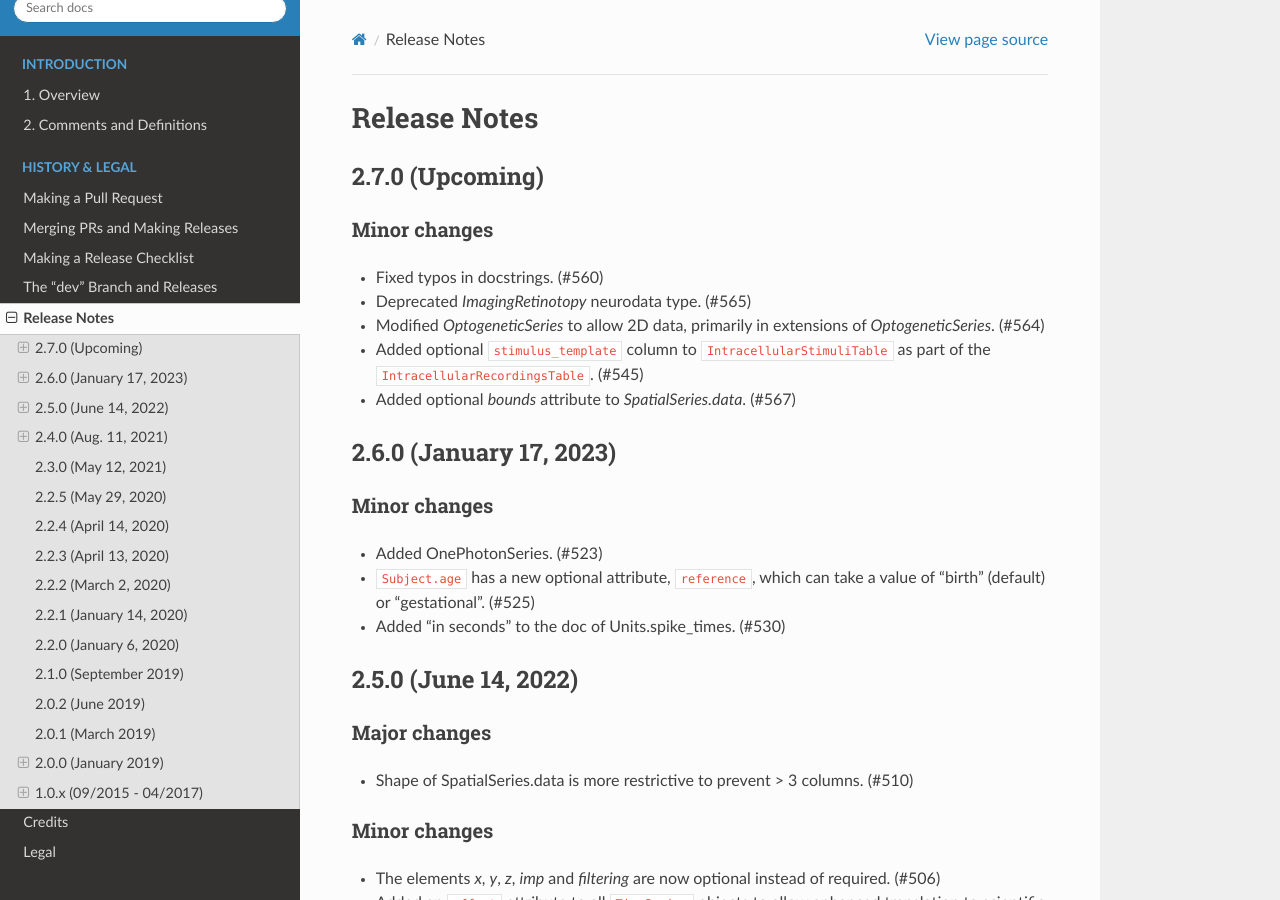
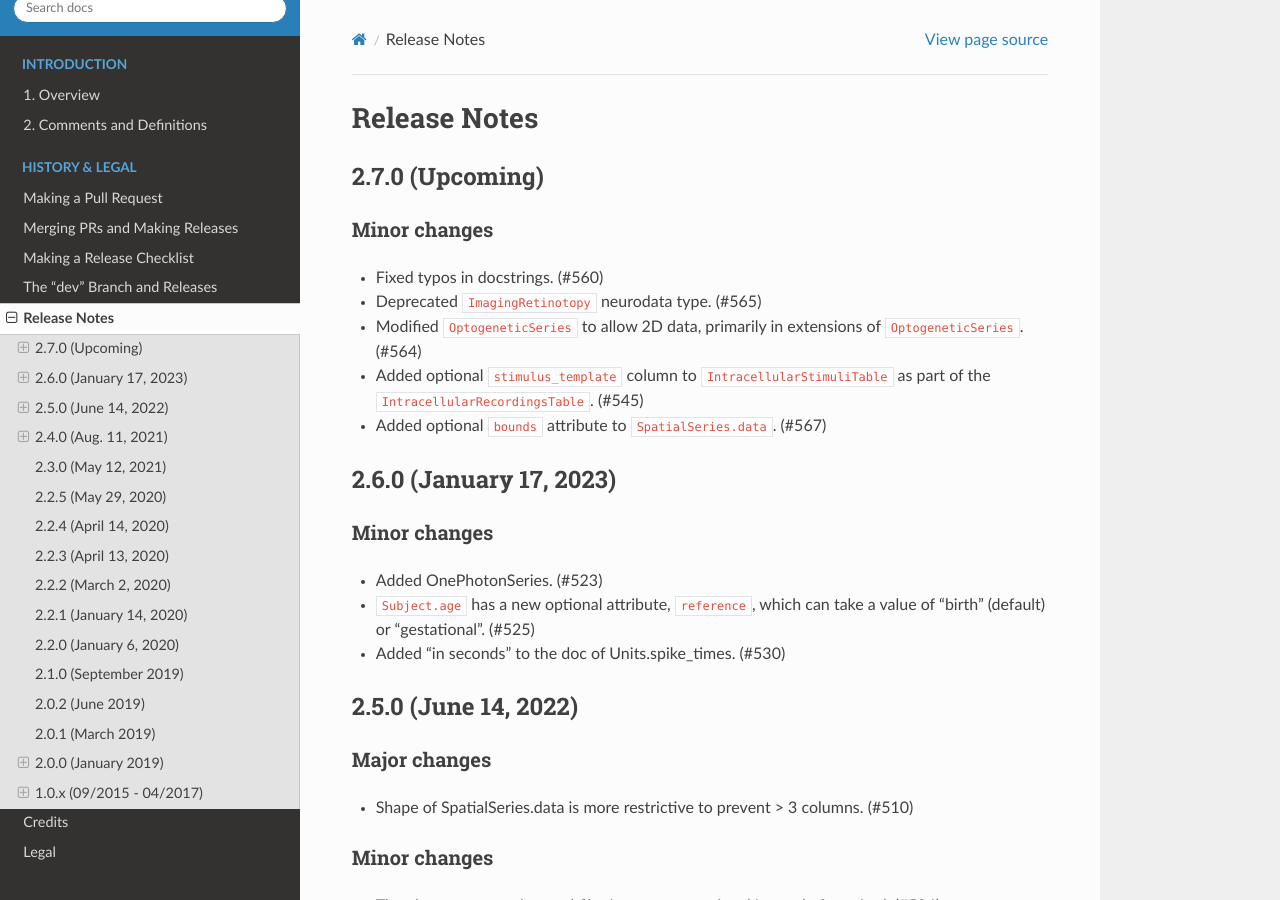
Before and after one commit to NeurodataWithoutBorders/nwb-schema, a Sphinx documentation site: the page built from docs/format/source/format_release_notes.rst, in a window 1280 px wide and 900 px high. Built offline with Sphinx 7.4.7 and the Read the Docs theme 2.0.0, drawn with Linux system fonts in a browser that asks for light colours.

```diff
--- a/docs/format/source/format_release_notes.rst
+++ b/docs/format/source/format_release_notes.rst
@@ -9,10 +9,10 @@ Release Notes
 Minor changes
 ^^^^^^^^^^^^^
 - Fixed typos in docstrings. (#560)
-- Deprecated `ImagingRetinotopy` neurodata type. (#565)
-- Modified `OptogeneticSeries` to allow 2D data, primarily in extensions of `OptogeneticSeries`. (#564)
+- Deprecated ``ImagingRetinotopy`` neurodata type. (#565)
+- Modified ``OptogeneticSeries`` to allow 2D data, primarily in extensions of ``OptogeneticSeries``. (#564)
 - Added optional ``stimulus_template`` column to ``IntracellularStimuliTable`` as part of the ``IntracellularRecordingsTable``. (#545)
-- Added optional `bounds` attribute to `SpatialSeries.data`. (#567)
+- Added optional ``bounds`` attribute to ``SpatialSeries.data``. (#567)
 
 2.6.0 (January 17, 2023)
 -----------------------
```
